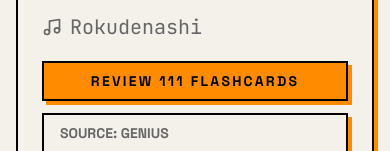
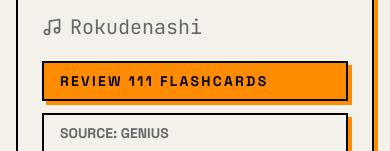
Before and after one commit to acomarcho/utasensei, a React (Vite) app in the folder apps/ai-studio-prototype/: page / in a window 390 px wide. Both pictures are taken after typing "Sample" into the empty fields and a click on the button "Generate". Shown: the part 155-306 px from the top of the page. Built offline with nearby package versions, Linux system fonts and the light colour scheme.

Commit message:
fix(ai-studio): align mobile review and source actions

```diff
--- a/apps/ai-studio-prototype/src/App.tsx
+++ b/apps/ai-studio-prototype/src/App.tsx
@@ -887,7 +887,7 @@ export default function App() {
 
 										<div className="flex w-full max-w-[320px] flex-col gap-3 md:items-end">
 											<button
-												className="neo-button px-4 py-2 text-sm uppercase tracking-[0.16em]"
+												className="neo-button px-4 py-2 text-left text-sm uppercase tracking-[0.16em] md:text-center"
 												onClick={() => setIsReviewOpen(true)}
 												type="button"
 											>
```
